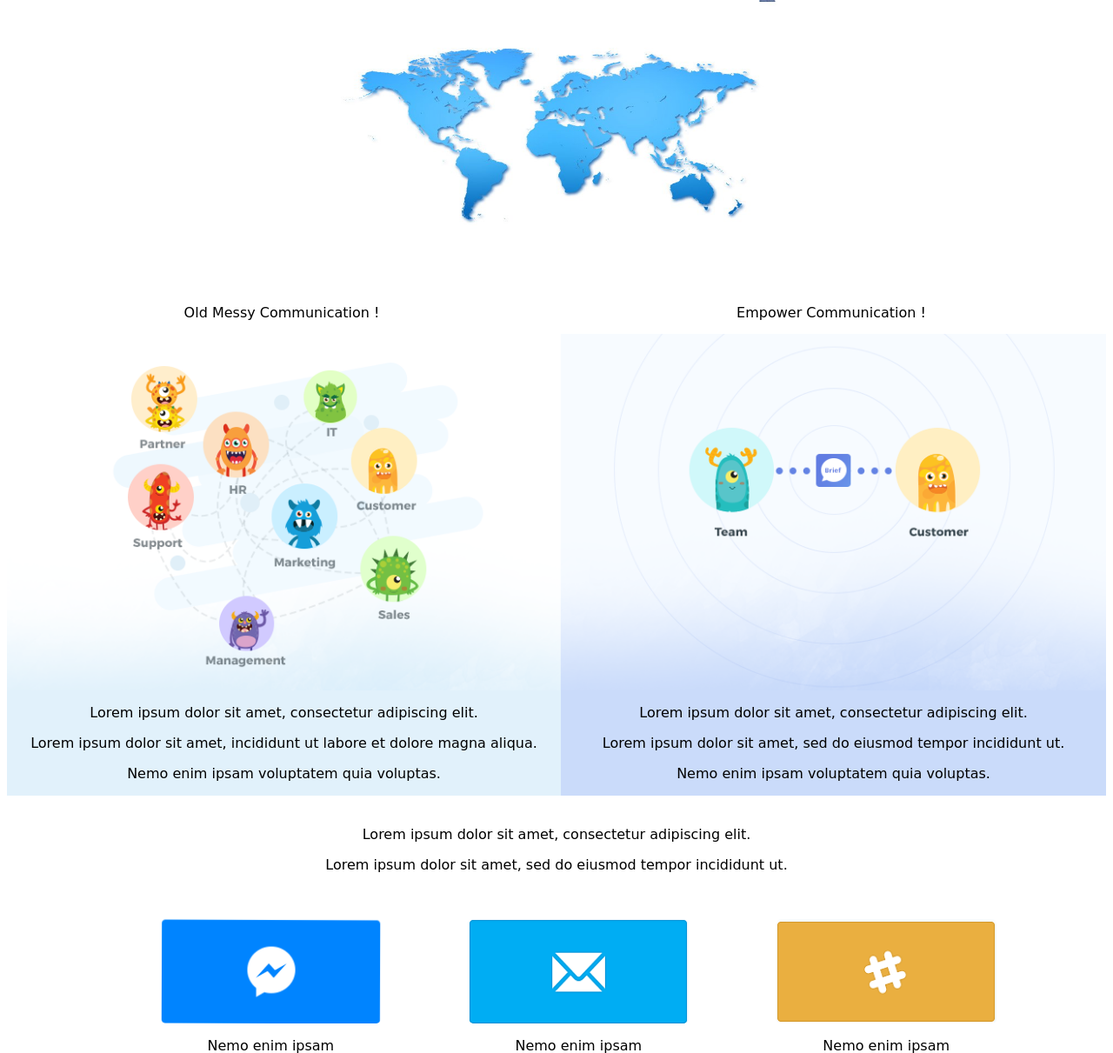
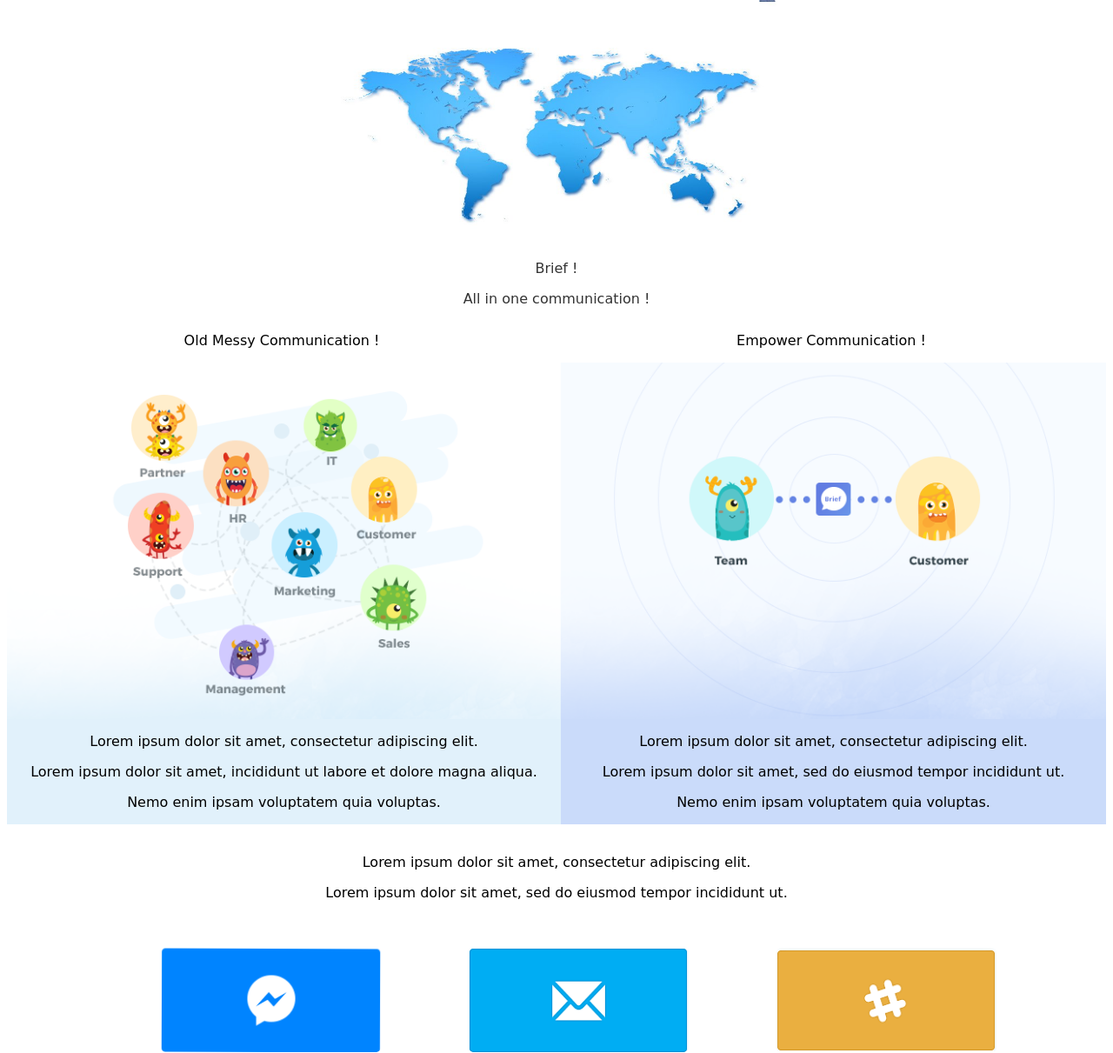
Before and after one commit to divyanshu-rawat/A-Dribbble-Shot, a PHP site: page / in a window 1280 px wide. Shown: the part 976-2187 px from the top of the page at 87% size. Run offline with PHP 8.4, Linux system fonts and the light colour scheme.

Commit message:
Optimized UI !!

```diff
--- a/css/mycss.css
+++ b/css/mycss.css
@@ -80,7 +80,7 @@ body
 .aside_1
 {
     height:600px;
-    margin-top:5px;
+    margin-top:3%;
     /* border: 1px solid black; */
 
 }
@@ -232,7 +232,6 @@ img
 .my_style
 {
     opacity:.8 ;
-    color:white;
 }
 
 .my_tag:hover
--- a/index.html
+++ b/index.html
@@ -77,8 +77,8 @@
 			  				</span>
 			  			</div>
 			  				<br><br>
-				  			<p class="center my_style">Brief !</p>
-				  			<p class="center my_style">All in one communication !</p>
+				  			<p class="center my_style p_black">Brief !</p>
+				  			<p class="center my_style p_black">All in one communication !</p>
 
 
 					</div>
```
